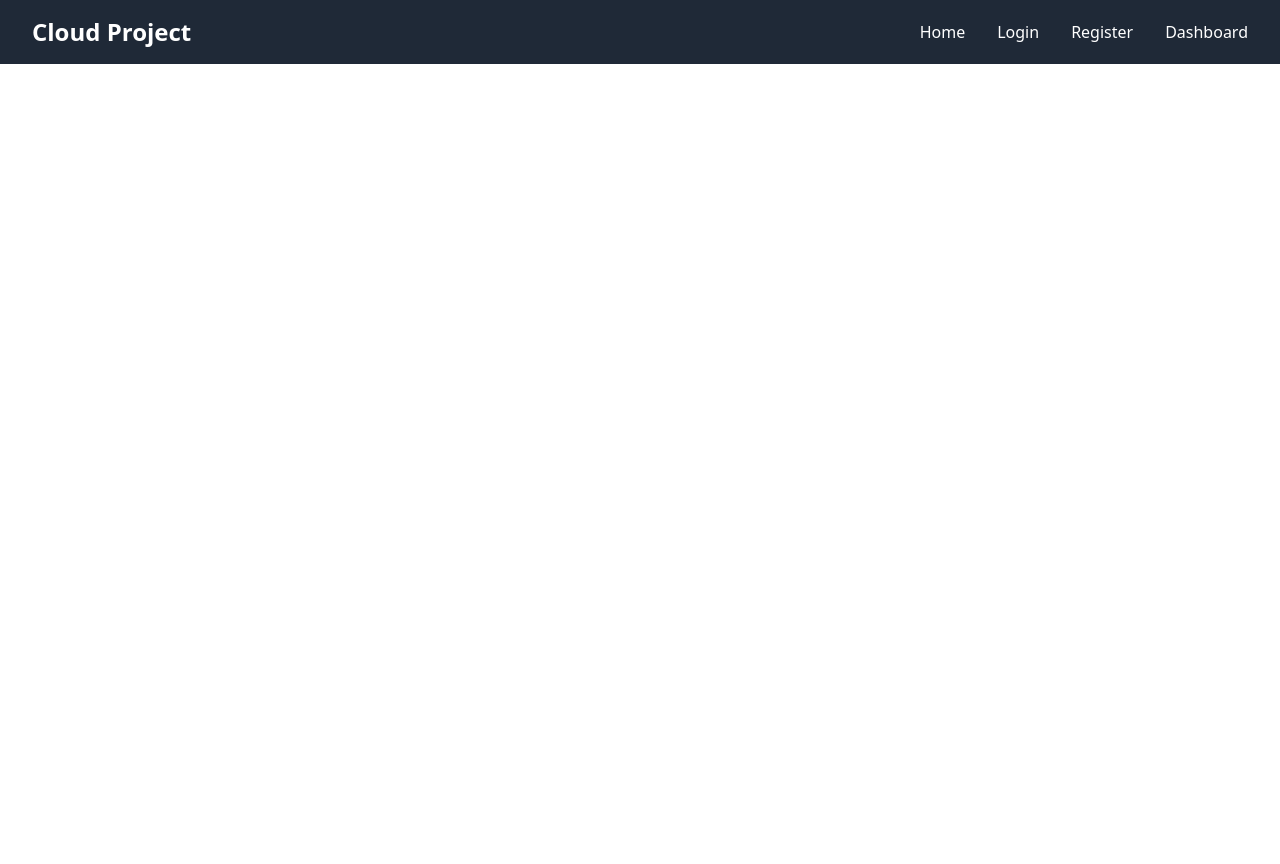
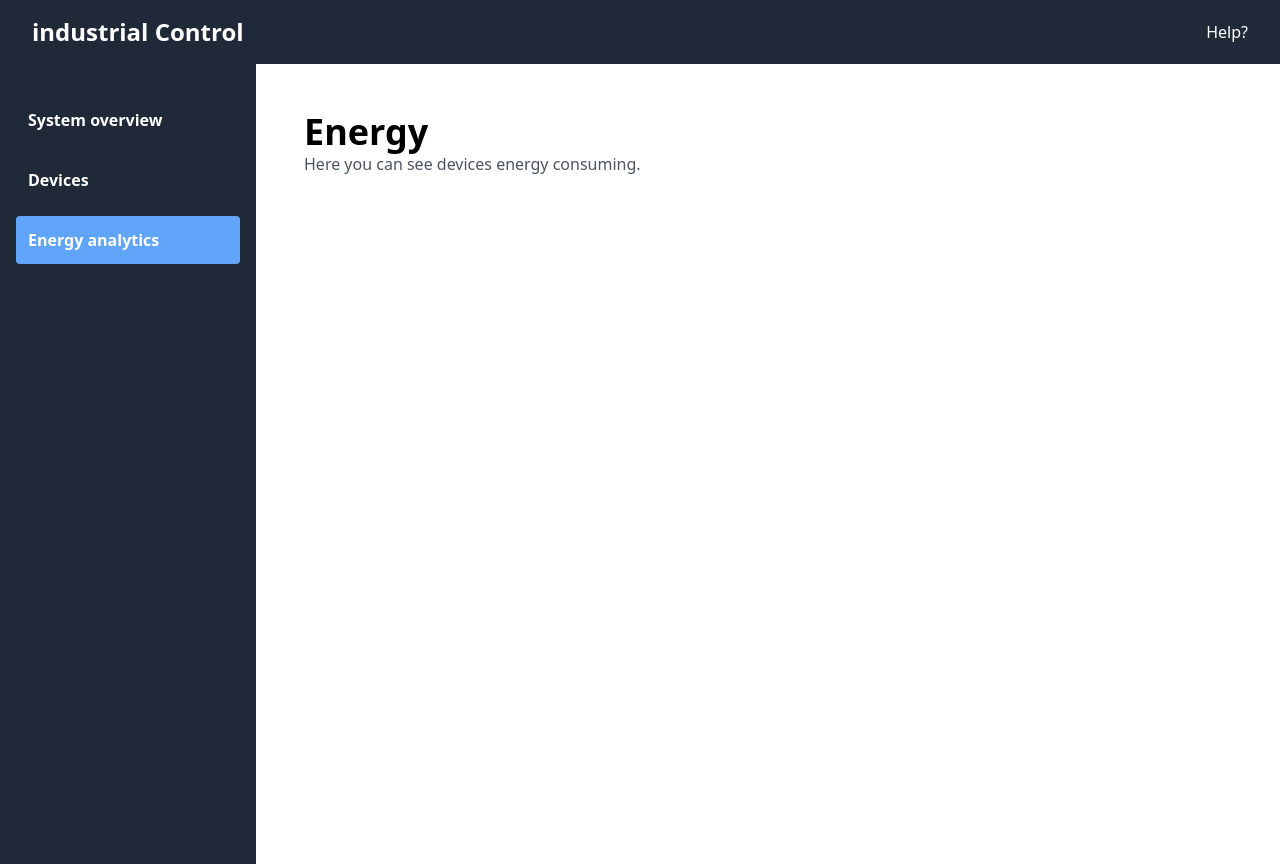
Before and after one commit to Faycal2002/cloud-project, a React (Create React App) app: page /energy in a window 1280 px wide. Before the commit the page ends 800 px from the top, so only its background shows below. Built offline with nearby package versions, Linux system fonts and the light colour scheme.

Commit message:
new pages

```diff
--- a/src/App.js
+++ b/src/App.js
@@ -1,19 +1,22 @@
 import { BrowserRouter as Router, Routes, Route } from 'react-router-dom';
 import Navbar from './components/Navbar';
-import Home from './pages/Home';
 import Login from './pages/Login';
 import Register from './pages/Register';
 import Dashboard from './pages/Dashboard';
+import Devices from "./pages/Devices";
+import Energy from "./pages/Energy"
 
 function App() {
     return (
         <Router>
             <Navbar />
             <Routes>
-                <Route path="/" element={<Home />} />
-                <Route path="/login" element={<Login />} />
+                <Route path="/" element={<Login />} />
+                <Route path='/login' element={<Login/>}/>
                 <Route path="/register" element={<Register />} />
                 <Route path="/dashboard" element={<Dashboard />} />
+                <Route path="/devices" element={<Devices/>} />
+                <Route path ="/energy" element={<Energy/>} />
             </Routes>
         </Router>
     );
--- a/src/components/Navbar.js
+++ b/src/components/Navbar.js
@@ -5,14 +5,12 @@ function Navbar() {
         <nav className="bg-gray-800 px-8 py-4 flex justify-between items-center">
             <div>
                 <Link to="/" className="text-white text-2xl font-bold hover:text-blue-400 transition">
-                    Cloud Project
+                    industrial Control
                 </Link>
             </div>
             <ul className="flex gap-8 list-none">
-                <li><Link to="/" className="text-white hover:text-blue-400 transition">Home</Link></li>
-                <li><Link to="/login" className="text-white hover:text-blue-400 transition">Login</Link></li>
-                <li><Link to="/register" className="text-white hover:text-blue-400 transition">Register</Link></li>
-                <li><Link to="/dashboard" className="text-white hover:text-blue-400 transition">Dashboard</Link></li>
+                <li><Link to="/profil" className="text-white hover:text-blue-400 transition">Help?</Link></li>
+
             </ul>
         </nav>
     );
--- /dev/null
+++ b/src/components/SideMenu.js
@@ -0,0 +1,50 @@
+import { NavLink } from "react-router-dom";
+
+function SideMenu() {
+  return (
+    <div className="w-64 min-w-64 flex-shrink-0 h-screen bg-gray-800 text-white p-4">
+
+      <ul className="mt-4 flex flex-col gap-3 w-full">
+
+        <li>
+          <NavLink
+            to="/dashboard"
+            className="block w-full p-3 rounded font-bold text-left"
+            style={({ isActive }) => ({
+              backgroundColor: isActive ? "#60a5fa" : "transparent"
+            })}
+          >
+            System overview
+          </NavLink>
+        </li>
+
+        <li>
+          <NavLink
+            to="/devices"
+            className="block w-full p-3 rounded font-bold text-left"
+            style={({ isActive }) => ({
+              backgroundColor: isActive ? "#60a5fa" : "transparent"
+            })}
+          >
+            Devices
+          </NavLink>
+        </li>
+
+        <li>
+          <NavLink
+            to="/energy"
+            className="block w-full p-3 rounded font-bold text-left"
+            style={({ isActive }) => ({
+              backgroundColor: isActive ? "#60a5fa" : "transparent"
+            })}
+          >
+            Energy analytics
+          </NavLink>
+        </li>
+
+      </ul>
+    </div>
+  );
+}
+
+export default SideMenu;
--- a/src/pages/Dashboard.js
+++ b/src/pages/Dashboard.js
@@ -1,11 +1,14 @@
+import SideMenu from "../components/SideMenu";
 function Dashboard() {
     return (
-        <div className="p-12 max-w-6xl mx-auto">
-            <h1 className="text-4xl font-bold mb-4">Dashboard</h1>
-            <p className="text-lg text-gray-600 mb-8">Welcome to your personal space</p>
-            <div className="bg-white p-6 rounded-lg shadow-lg">
-                <h3 className="text-2xl font-semibold mb-3">Statistics</h3>
-                <p className="text-gray-600">Your statistics...</p>
+        <div className="flex">
+            <SideMenu/>
+            <div className="p-12 w-full">
+                <p className="text-lg text-gray-600 mb-8">Welcome to your personal space</p>
+                <div className="bg-white p-6 rounded-lg shadow-lg">
+                    <h3 className="text-2xl font-semibold mb-3">Statistics</h3>
+                    <p className="text-gray-600">Your statistics...</p>
+                </div>
             </div>
         </div>
     );
--- /dev/null
+++ b/src/pages/Devices.js
@@ -0,0 +1,20 @@
+import SideMenu from "../components/SideMenu";
+
+function Devices() {
+  return (
+    <div className="flex">
+
+      <SideMenu />
+
+      <div className="p-12 w-full">
+        <h1 className="text-4xl font-bold mb-4">Devices</h1>
+        <p className="text-gray-600">
+          Here you can see all your devices.
+        </p>
+      </div>
+
+    </div>
+  );
+}
+
+export default Devices;
--- /dev/null
+++ b/src/pages/Energy.js
@@ -0,0 +1,18 @@
+import SideMenu from "../components/SideMenu";
+
+function Energy() {
+  return (
+    <div className="flex">
+      <SideMenu />
+
+      <div className="p-12 w-full">
+        <h1 className="text-4xl font-bold">Energy</h1>
+         <p className="text-gray-600">
+          Here you can see devices energy consuming.
+        </p>
+      </div>
+    </div>
+  );
+}
+
+export default Energy;
--- a/src/pages/Home.js
+++ /dev/null
@@ -1,10 +0,0 @@
-function Home() {
-    return (
-        <div className="p-12 max-w-6xl mx-auto">
-            <h1 className="text-4xl font-bold mb-4">Welcome to Cloud Project</h1>
-            <p className="text-lg text-gray-600">This is the home page</p>
-        </div>
-    );
-}
-
-export default Home;
--- a/src/pages/Login.js
+++ b/src/pages/Login.js
@@ -1,3 +1,4 @@
+import {Link} from "react-router-dom";
 import { useState } from 'react';
 
 function Login() {
@@ -36,6 +37,11 @@ function Login() {
                     >
                         Sign In
                     </button>
+                    <Link to ="/Register"  className="flex justify-center">
+                    <button type="button">Register as a client</button>
+                    </Link>
+                    <Link to = "/dashboard">
+                    <button> dashboard</button></Link>
                 </form>
             </div>
         </div>
--- a/src/pages/Register.js
+++ b/src/pages/Register.js
@@ -1,4 +1,5 @@
 import { useState } from 'react';
+import { Link } from 'react-router-dom';
 
 function Register() {
     const [name, setName] = useState('');
@@ -45,6 +46,9 @@ function Register() {
                     >
                         Sign Up
                     </button>
+                    <Link to ="/Login" className="flex justify-center">
+                    <button type="button">I already have an account</button>
+                    </Link>
                 </form>
             </div>
         </div>
```
